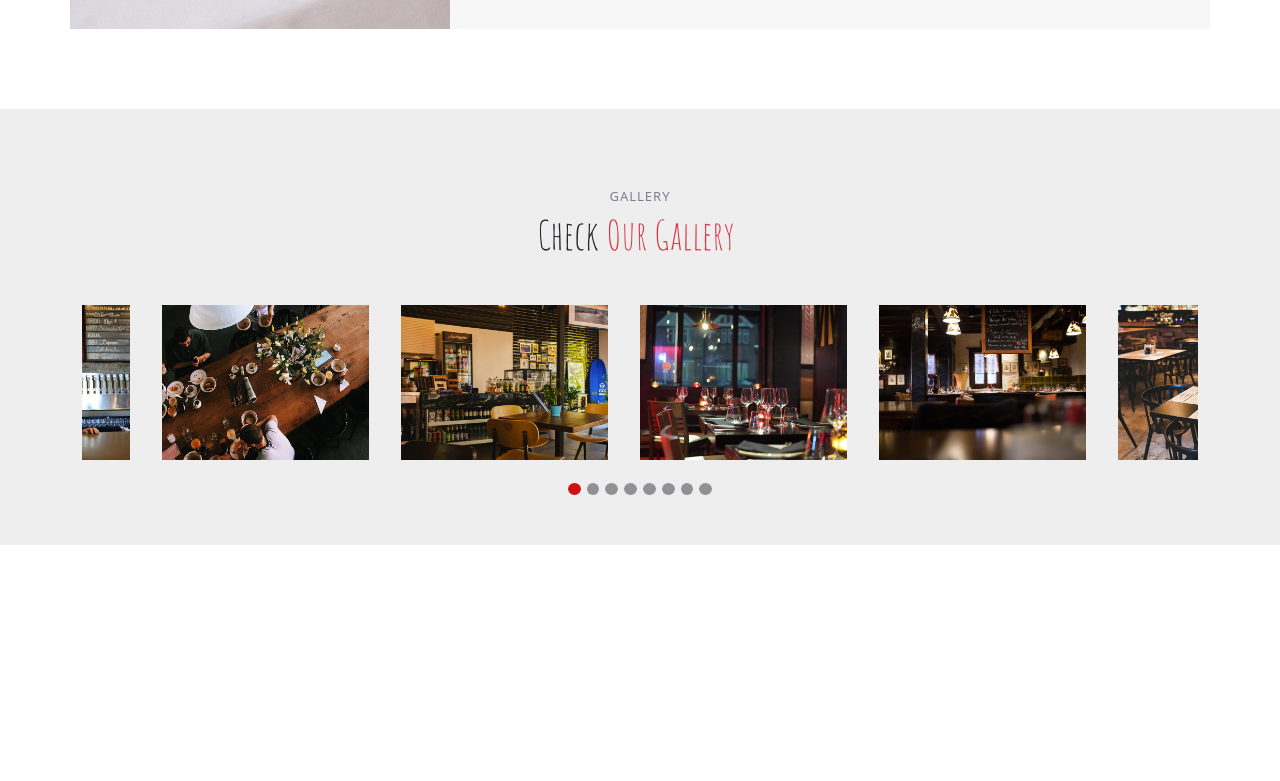
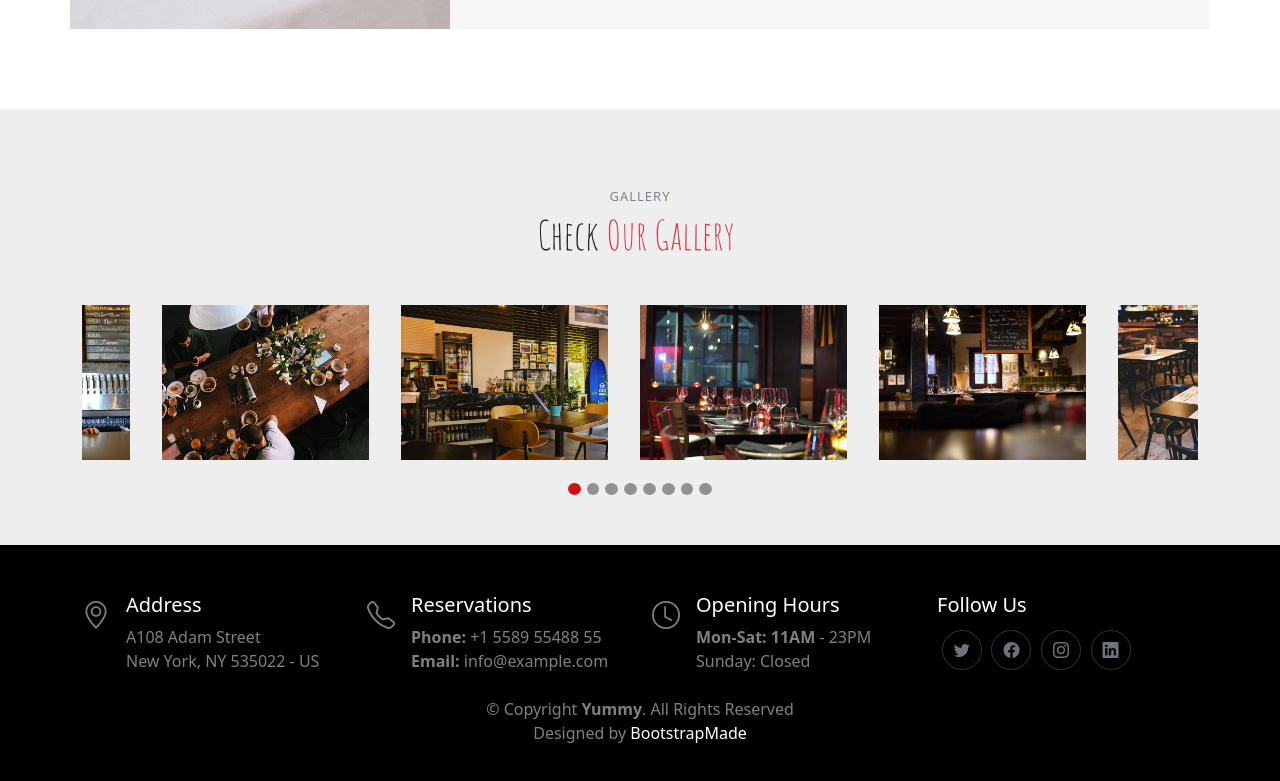
Before and after one commit to akm005/resturant_templete, a React (Create React App) app: page / in a window 1280 px wide. Shown: the part 6549-7330 px from the top of the page. Before the commit the page ends 7094 px from the top, so only its background shows below. Built offline with nearby package versions, Linux system fonts and the light colour scheme.

Commit message:
-added footer section

```diff
--- a/src/App.tsx
+++ b/src/App.tsx
@@ -10,6 +10,7 @@ import Chefs from './chefs/chefs.tsx';
 import BookTable from './bookTable/bookTable.tsx'
 import React from 'react';
 import Gallery from './gallery/gallery.tsx';
+import Footer from './footer/footer.tsx';
 
 function App() {
   return (
@@ -24,6 +25,7 @@ function App() {
       <Chefs/>
       <BookTable/>
       <Gallery/>
+      <Footer/>
     </div>
   );
 }
--- /dev/null
+++ b/src/footer/footer.module.css
@@ -0,0 +1,27 @@
+.footer {
+    overflow: hidden;
+    padding: 80px 0;
+    scroll-margin-top: 90px;
+    overflow: clip;
+  }
+
+
+  .socialContainer{
+    width: 2.5em;
+    height: 2.5em;
+    display: flex;
+    justify-content: center;
+    align-items: center;
+    margin: 0.3em;
+    border: 1px solid rgba(255, 255, 255, 0.2) !important;
+    transition: border 0.5s linear;
+  }
+
+  .socialContainer:hover{
+    border: 1px solid white !important;
+  }
+
+  .socialContainer:hover i{
+    color: white !important;
+    transition: color 0.5s linear;
+  }
--- /dev/null
+++ b/src/footer/footer.tsx
@@ -0,0 +1,69 @@
+import React from "react";
+import style from "./footer.module.css";
+export default function Footer() {
+  return (
+    <footer id="footer" className={style.footer + ' bg-black pt-5'}>
+      <div className="container d-flex flex-column text-white-50 position-relative">
+        <div className="row gy-3 text-start mb-2">
+          <div className="col-lg-3 col-md-6 d-flex align-items-start">
+            <i className="bi bi-geo-alt icon fs-3 me-3"></i>
+            <div>
+              <h4 className="text-white fs-5">Address</h4>
+              <p>
+                A108 Adam Street <br />
+                New York, NY 535022 - US
+                <br />
+              </p>
+            </div>
+          </div>
+          <div className="col-lg-3 col-md-6 d-flex align-items-start">
+            <i className="bi bi-telephone icon fs-3 me-3"></i>
+            <div>
+              <h4 className="text-white fs-5">Reservations</h4>
+              <p>
+                <strong>Phone:</strong> +1 5589 55488 55
+                <br />
+                <strong>Email:</strong> info@example.com
+                <br />
+              </p>
+            </div>
+          </div>
+          <div className="col-lg-3 col-md-6 d-flex align-items-start">
+            <i className="bi bi-clock icon fs-3 me-3"></i>
+            <div>
+              <h4 className="text-white fs-5">Opening Hours</h4>
+              <p>
+                <strong>Mon-Sat: 11AM</strong> - 23PM
+                <br />
+                Sunday: Closed
+              </p>
+            </div>
+          </div>
+          <div className="col-lg-3 col-md-6 d-flex align-items-start flex-column">
+            <h4 className="text-white fs-5">Follow Us</h4>
+            <div className="social-links d-flex position-relative fs-6">
+              <a href="#" className={"twitter text-secondary rounded-circle " + style.socialContainer}>
+                <i className="bi bi-twitter m-3"></i>
+              </a>
+              <a href="#" className={"facebook text-secondary rounded-circle " + style.socialContainer}>
+                <i className="bi bi-facebook m-3"></i>
+              </a>
+              <a href="#" className={"instagram text-secondary rounded-circle " + style.socialContainer}>
+                <i className="bi bi-instagram m-3"></i>
+              </a>
+              <a href="#" className={"linkedin text-secondary rounded-circle " + style.socialContainer}>
+                <i className="bi bi-linkedin m-3"></i>
+              </a>
+            </div>
+          </div>
+        </div>
+        <div className="copyright fs-6">
+        &copy; Copyright <strong><span>Yummy</span></strong>. All Rights Reserved
+      </div>
+      <div className="credits fs-6">
+        Designed by <a className="text-decoration-none text-white fs-6" href="https://bootstrapmade.com/">BootstrapMade</a>
+      </div>
+      </div>
+    </footer>
+  );
+}
```
